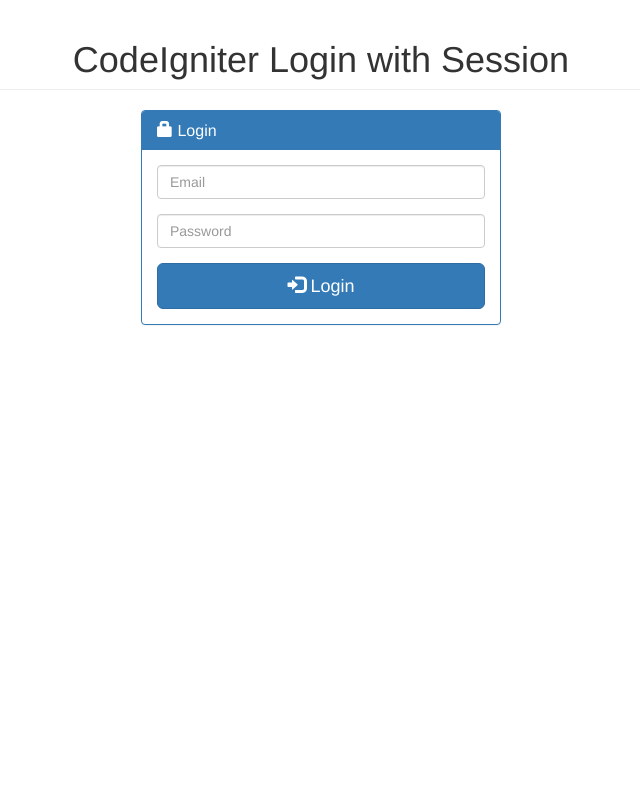
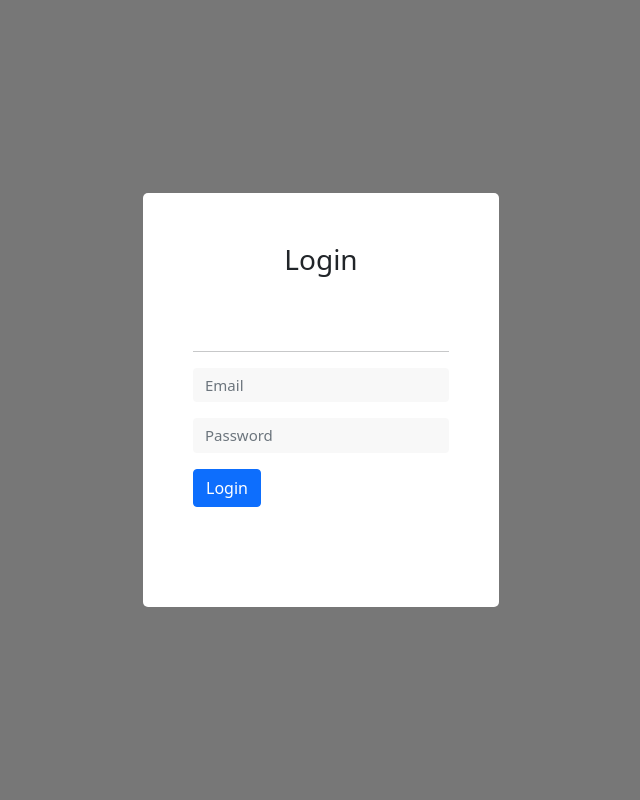
Before and after one commit to MalakaSandakal/codeigniter-mcq, a CodeIgniter app: page /codeigniter_login/index.php/admin in a window 1280 px wide. Shown: the whole page, without its empty margins (319-959 px from the left). Run offline with CodeIgniter, Linux system fonts and the light colour scheme; some libraries are stand-ins or nearby versions.

Commit message:
third commit

```diff
--- a/application/config/autoload.php
+++ b/application/config/autoload.php
@@ -1,135 +1,18 @@
 <?php
 defined('BASEPATH') OR exit('No direct script access allowed');
 
-/*
-| -------------------------------------------------------------------
-| AUTO-LOADER
-| -------------------------------------------------------------------
-| This file specifies which systems should be loaded by default.
-|
-| In order to keep the framework as light-weight as possible only the
-| absolute minimal resources are loaded by default. For example,
-| the database is not connected to automatically since no assumption
-| is made regarding whether you intend to use it.  This file lets
-| you globally define which systems you would like loaded with every
-| request.
-|
-| -------------------------------------------------------------------
-| Instructions
-| -------------------------------------------------------------------
-|
-| These are the things you can load automatically:
-|
-| 1. Packages
-| 2. Libraries
-| 3. Drivers
-| 4. Helper files
-| 5. Custom config files
-| 6. Language files
-| 7. Models
-|
-*/
 
-/*
-| -------------------------------------------------------------------
-|  Auto-load Packages
-| -------------------------------------------------------------------
-| Prototype:
-|
-|  $autoload['packages'] = array(APPPATH.'third_party', '/usr/local/shared');
-|
-*/
 $autoload['packages'] = array();
 
-/*
-| -------------------------------------------------------------------
-|  Auto-load Libraries
-| -------------------------------------------------------------------
-| These are the classes located in system/libraries/ or your
-| application/libraries/ directory, with the addition of the
-| 'database' library, which is somewhat of a special case.
-|
-| Prototype:
-|
-|	$autoload['libraries'] = array('database', 'email', 'session');
-|
-| You can also supply an alternative library name to be assigned
-| in the controller:
-|
-|	$autoload['libraries'] = array('user_agent' => 'ua');
-*/
 $autoload['libraries'] = array();
 
-/*
-| -------------------------------------------------------------------
-|  Auto-load Drivers
-| -------------------------------------------------------------------
-| These classes are located in system/libraries/ or in your
-| application/libraries/ directory, but are also placed inside their
-| own subdirectory and they extend the CI_Driver_Library class. They
-| offer multiple interchangeable driver options.
-|
-| Prototype:
-|
-|	$autoload['drivers'] = array('cache');
-|
-| You can also supply an alternative property name to be assigned in
-| the controller:
-|
-|	$autoload['drivers'] = array('cache' => 'cch');
-|
-*/
+
 $autoload['drivers'] = array();
 
-/*
-| -------------------------------------------------------------------
-|  Auto-load Helper Files
-| -------------------------------------------------------------------
-| Prototype:
-|
-|	$autoload['helper'] = array('url', 'file');
-*/
-$autoload['helper'] = array();
+$autoload['helper'] = array('url');
 
-/*
-| -------------------------------------------------------------------
-|  Auto-load Config files
-| -------------------------------------------------------------------
-| Prototype:
-|
-|	$autoload['config'] = array('config1', 'config2');
-|
-| NOTE: This item is intended for use ONLY if you have created custom
-| config files.  Otherwise, leave it blank.
-|
-*/
 $autoload['config'] = array();
 
-/*
-| -------------------------------------------------------------------
-|  Auto-load Language files
-| -------------------------------------------------------------------
-| Prototype:
-|
-|	$autoload['language'] = array('lang1', 'lang2');
-|
-| NOTE: Do not include the "_lang" part of your file.  For example
-| "codeigniter_lang.php" would be referenced as array('codeigniter');
-|
-*/
 $autoload['language'] = array();
 
-/*
-| -------------------------------------------------------------------
-|  Auto-load Models
-| -------------------------------------------------------------------
-| Prototype:
-|
-|	$autoload['model'] = array('first_model', 'second_model');
-|
-| You can also supply an alternative model name to be assigned
-| in the controller:
-|
-|	$autoload['model'] = array('first_model' => 'first');
-*/
 $autoload['model'] = array();
--- a/application/config/routes.php
+++ b/application/config/routes.php
@@ -3,5 +3,8 @@
 
 $route['default_controller'] = 'welcome';
 $route['dashboard'] = 'admin/dashboard';
+$route['second'] = 'user/secondpage';
+$route['question/(:any)'] = 'question/view/$1';
+$route['question'] = 'question';
 $route['404_override'] = '';
 $route['translate_uri_dashes'] = FALSE;
--- a/application/controllers/Admin.php
+++ b/application/controllers/Admin.php
@@ -10,9 +10,7 @@
 	}
 
 	public function index(){
-		//load session library
 		$this->load->library('session');
-
 		//restrict users to go back to login if session has been set
 		if($this->session->userdata('user')){
 			redirect('dashboard');
@@ -36,8 +34,8 @@
 			redirect('dashboard');
 		}
 		else{
-			header('location:'.base_url().$this->index());
-			$this->session->set_flashdata('error','Invalid login. User not found');
+			// header('location:'.base_url().$this->index());
+			// $this->session->set_flashdata('error','Invalid login. User not found');
 		}
 	}
 
--- a/application/controllers/Welcome.php
+++ b/application/controllers/Welcome.php
@@ -5,7 +5,7 @@
 
 	public function index()
 	{
-		$this->load->view('welcome_message');
+		$this->load->view('user/index');
 	}
 
 }
--- a/application/models/Admin_model.php
+++ b/application/models/Admin_model.php
@@ -9,6 +9,5 @@
 			$query = $this->db->get_where('users', array('email'=>$email, 'password'=>$password));
 			return $query->row_array();
 		}
-
 	}
 ?>
--- a/application/views/admin/dashboard.php
+++ b/application/views/admin/dashboard.php
@@ -3,7 +3,7 @@
 <head>
 	<meta charset="utf-8">
 	<title>CodeIgniter Login</title>
-	<link rel="stylesheet" type="text/css" href="<?php echo base_url(); ?>bootstrap/css/bootstrap.min.css">
+	<link href="https://cdn.jsdelivr.net/npm/bootstrap@5.1.3/dist/css/bootstrap.min.css" rel="stylesheet" integrity="sha384-1BmE4kWBq78iYhFldvKuhfTAU6auU8tT94WrHftjDbrCEXSU1oBoqyl2QvZ6jIW3" crossorigin="anonymous">
 </head>
 <body>
 	<div class="container">
@@ -23,5 +23,6 @@
 			</div>
 		</div>
 	</div>
+	<script src="https://cdn.jsdelivr.net/npm/bootstrap@5.1.3/dist/js/bootstrap.bundle.min.js" integrity="sha384-ka7Sk0Gln4gmtz2MlQnikT1wXgYsOg+OMhuP+IlRH9sENBO0LRn5q+8nbTov4+1p" crossorigin="anonymous"></script>
 </body>
 </html>
--- a/application/views/admin/login_page.php
+++ b/application/views/admin/login_page.php
@@ -3,33 +3,36 @@
 <head>
 	<meta charset="utf-8">
 	<title>CodeIgniter Login</title>
-	<link rel="stylesheet" type="text/css" href="<?php echo base_url(); ?>bootstrap/css/bootstrap.min.css">
+	<link href="https://cdn.jsdelivr.net/npm/bootstrap@5.1.3/dist/css/bootstrap.min.css" rel="stylesheet" integrity="sha384-1BmE4kWBq78iYhFldvKuhfTAU6auU8tT94WrHftjDbrCEXSU1oBoqyl2QvZ6jIW3" crossorigin="anonymous">
+	<link href="<?php echo base_url(); ?>css/style.css" rel="stylesheet">
 </head>
-<body>
+<body class="login-body">
 	<div class="container">
-	<h1 class="page-header text-center">CodeIgniter Login with Session</h1>
-	<div class="row">
-		<div class="col-sm-4 col-sm-offset-4">
+		<div class="row login-row justify-content-center align-items-center">
+			<div class="col-sm-4">
 				<div class="login-panel panel panel-primary">
-		        <div class="panel-heading">
+					<div class="panel-heading" style="text-align:center">
 						<h3 class="panel-title"><span class="glyphicon glyphicon-lock"></span> Login
 						</h3>
 					</div>
+					<hr>
 					<div class="panel-body">
 						<form method="POST" action="<?php echo base_url(); ?>admin/login">
 							<fieldset>
-		                	<div class="form-group">
+								<div class="form-group mb-3">
 									<input class="form-control" placeholder="Email" type="email" name="email" required>
 								</div>
-		                	<div class="form-group">
+								<div class="form-group mb-3">
 									<input class="form-control" placeholder="Password" type="password" name="password" required>
 								</div>
-		                	<button type="submit" class="btn btn-lg btn-primary btn-block"><span class="glyphicon glyphicon-log-in"></span> Login</button>
+								<div class="form-group">
+									<button type="submit" class="btn btn-primary"><span class="glyphicon glyphicon-log-in"></span> Login</button>
+								</div>
 							</fieldset>
 						</form>
 					</div>
 				</div>
-			<?php
+				<!-- <?php
 					if($this->session->flashdata('error')){
 						?>
 						<div class="alert alert-danger text-center" style="margin-top:20px;">
@@ -37,9 +40,12 @@
 						</div>
 						<?php
 					}
-			?>
+				?> -->
 			</div>
 		</div>
 	</div>
+<script src="https://cdn.jsdelivr.net/npm/bootstrap@5.1.3/dist/js/bootstrap.bundle.min.js" integrity="sha384-ka7Sk0Gln4gmtz2MlQnikT1wXgYsOg+OMhuP+IlRH9sENBO0LRn5q+8nbTov4+1p" crossorigin="anonymous"></script>
+<script src="https://code.jquery.com/jquery-3.6.0.min.js" integrity="sha256-/xUj+3OJU5yExlq6GSYGSHk7tPXikynS7ogEvDej/m4=" crossorigin="anonymous"></script>
+<script src="<?php echo base_url(); ?>js/main.js"></script>
 </body>
 </html>
--- /dev/null
+++ b/application/views/news/view.php
@@ -0,0 +1,3 @@
+<?php
+echo '<h2>'.$news_item['title'].'</h2>';
+echo $news_item['text'];
--- a/application/views/welcome_message.php
+++ b/application/views/user/index.php
@@ -8,5 +8,6 @@
 </head>
 <body>
 	<h1>Welcome</h1>
+	<a href="<?php echo base_url(); ?>user/secondpage" class="btn btn-danger">Logout</a>
 </body>
 </html>
--- /dev/null
+++ b/application/views/user/second.php
@@ -0,0 +1 @@
+<h1>second</h1>
--- /dev/null
+++ b/css/style.css
@@ -0,0 +1,19 @@
+/* login form */
+.login-body{
+    background-color: #777777;
+}
+.login-panel{
+    background-color: white;
+    border:none;
+    border-radius: 5px;
+    padding: 50px;
+}
+.panel-heading,.panel-body{
+    padding-bottom: 50px;
+}
+.form-control{
+    border: none;
+    background-color: rgba(224, 224, 224, 0.24);
+    color: rgba(0, 0, 0, 0.726);
+    font-size: 15px;
+}
--- /dev/null
+++ b/js/main.js
@@ -0,0 +1,4 @@
+const winHeight = $( window ).height();
+$( document ).ready(function() {
+    $('.login-row').css({'height':winHeight})
+});
```
Also changed, not shown: application/controllers/Question.php (added, +28 -0 lines), application/controllers/User.php (added, +14 -0 lines), application/models/Question_model.php (added, +19 -0 lines), application/views/news/index.php (added, +18 -0 lines), application/views/admin/crud_pages/create.php (added), application/views/admin/crud_pages/delete.php (added), application/views/admin/crud_pages/edit.php (added), application/views/admin/crud_pages/view.php (added). Lines whose indentation alone changed are shown as unchanged.
